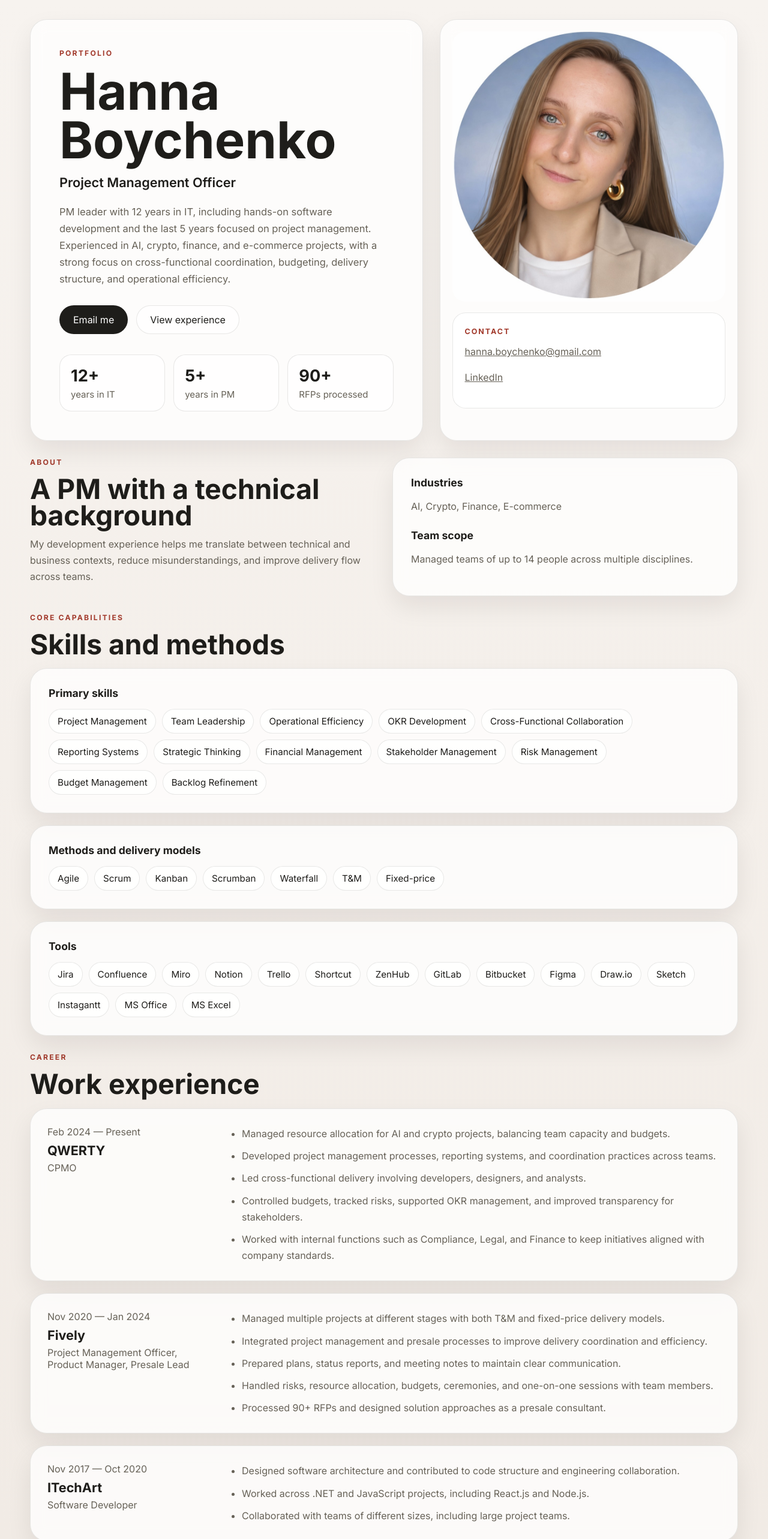
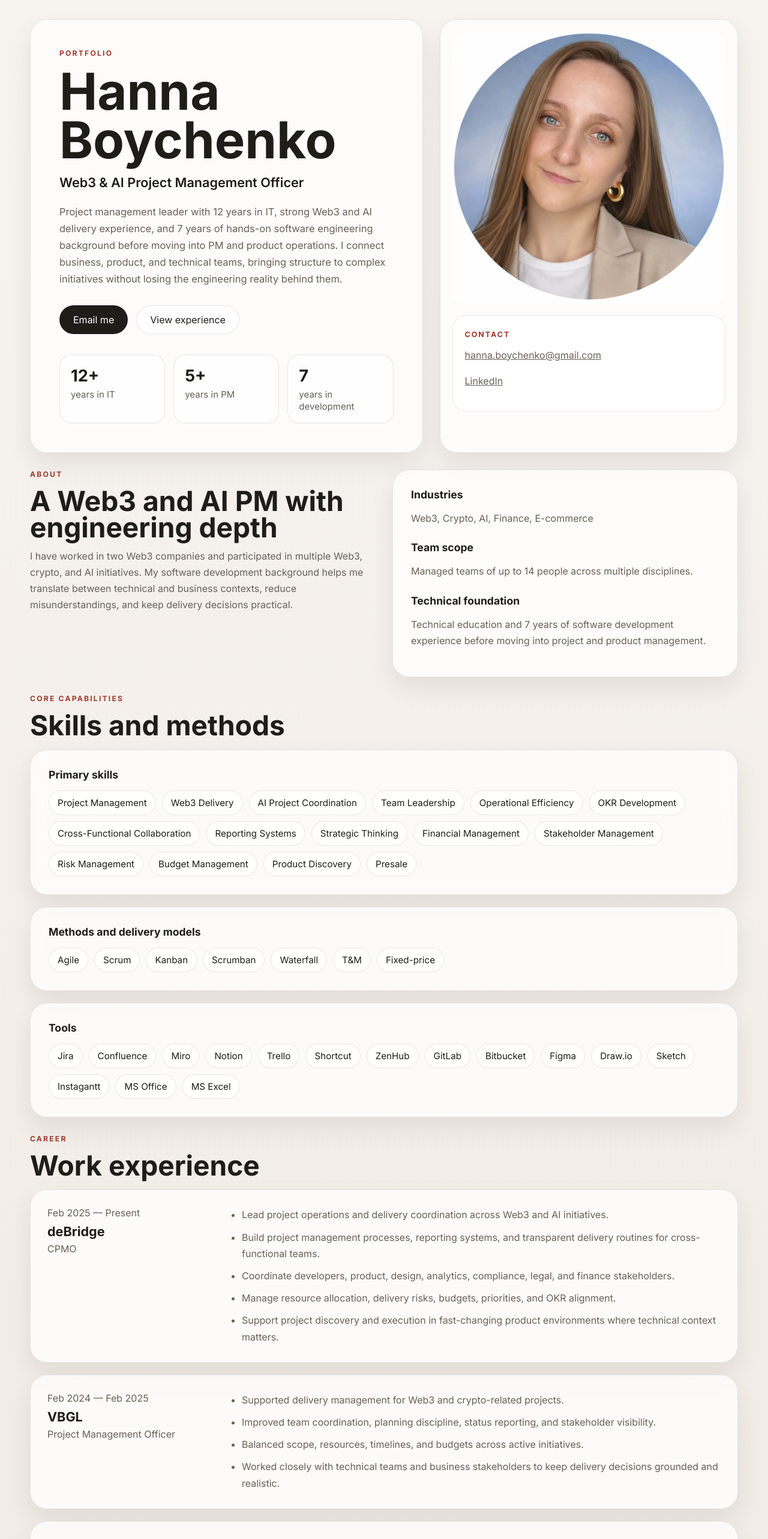
Before and after one commit to Boichenko/boichenko.github.io, a React (Vite) app: page / in a window 1280 px wide. Shown: the top 2566 px of the page at 60% size. Built offline with nearby package versions, Linux system fonts and the light colour scheme.

Commit message:
Update CV positioning for Web3 and AI

```diff
--- a/index.html
+++ b/index.html
@@ -3,10 +3,10 @@
   <head>
     <meta charset="UTF-8" />
     <meta name="viewport" content="width=device-width, initial-scale=1.0" />
-    <title>Hanna Boychenko | Project Management Officer</title>
+    <title>Hanna Boychenko | Web3 & AI Project Management Officer</title>
     <meta
       name="description"
-      content="Portfolio website for Hanna Boychenko, Project Management Officer with experience in AI, crypto, finance, and e-commerce."
+      content="Portfolio website for Hanna Boychenko, Web3 and AI Project Management Officer with a software engineering background."
     />
     <link rel="preconnect" href="https://fonts.googleapis.com">
     <link rel="preconnect" href="https://fonts.gstatic.com" crossorigin>
--- a/src/App.jsx
+++ b/src/App.jsx
@@ -2,15 +2,26 @@ import profileImage from './assets/profile.jpg'
 
 const experience = [
   {
-    company: 'QWERTY',
+    company: 'deBridge',
     role: 'CPMO',
-    period: 'Feb 2024 — Present',
+    period: 'Feb 2025 — Present',
     achievements: [
-      'Managed resource allocation for AI and crypto projects, balancing team capacity and budgets.',
-      'Developed project management processes, reporting systems, and coordination practices across teams.',
-      'Led cross-functional delivery involving developers, designers, and analysts.',
-      'Controlled budgets, tracked risks, supported OKR management, and improved transparency for stakeholders.',
-      'Worked with internal functions such as Compliance, Legal, and Finance to keep initiatives aligned with company standards.',
+      'Lead project operations and delivery coordination across Web3 and AI initiatives.',
+      'Build project management processes, reporting systems, and transparent delivery routines for cross-functional teams.',
+      'Coordinate developers, product, design, analytics, compliance, legal, and finance stakeholders.',
+      'Manage resource allocation, delivery risks, budgets, priorities, and OKR alignment.',
+      'Support project discovery and execution in fast-changing product environments where technical context matters.',
+    ],
+  },
+  {
+    company: 'VBGL',
+    role: 'Project Management Officer',
+    period: 'Feb 2024 — Feb 2025',
+    achievements: [
+      'Supported delivery management for Web3 and crypto-related projects.',
+      'Improved team coordination, planning discipline, status reporting, and stakeholder visibility.',
+      'Balanced scope, resources, timelines, and budgets across active initiatives.',
+      'Worked closely with technical teams and business stakeholders to keep delivery decisions grounded and realistic.',
     ],
   },
   {
@@ -18,11 +29,11 @@ const experience = [
     role: 'Project Management Officer, Product Manager, Presale Lead',
     period: 'Nov 2020 — Jan 2024',
     achievements: [
-      'Managed multiple projects at different stages with both T&M and fixed-price delivery models.',
-      'Integrated project management and presale processes to improve delivery coordination and efficiency.',
-      'Prepared plans, status reports, and meeting notes to maintain clear communication.',
+      'Managed multiple software projects at different stages with both T&M and fixed-price delivery models.',
+      'Connected project management, product discovery, and presale work to improve delivery quality and client alignment.',
+      'Prepared plans, roadmaps, status reports, meeting notes, and delivery documentation.',
       'Handled risks, resource allocation, budgets, ceremonies, and one-on-one sessions with team members.',
-      'Processed 90+ RFPs and designed solution approaches as a presale consultant.',
+      'Processed 90+ RFPs and shaped solution approaches for clients across several domains.',
     ],
   },
   {
@@ -30,9 +41,9 @@ const experience = [
     role: 'Software Developer',
     period: 'Nov 2017 — Oct 2020',
     achievements: [
-      'Designed software architecture and contributed to code structure and engineering collaboration.',
-      'Worked across .NET and JavaScript projects, including React.js and Node.js.',
-      'Collaborated with teams of different sizes, including large project teams.',
+      'Built production software in .NET and JavaScript environments, including React.js and Node.js.',
+      'Contributed to architecture discussions, code structure, and engineering collaboration.',
+      'Gained practical experience working inside teams of different sizes, including large delivery teams.',
     ],
   },
   {
@@ -58,6 +69,8 @@ const experience = [
 
 const primarySkills = [
   'Project Management',
+  'Web3 Delivery',
+  'AI Project Coordination',
   'Team Leadership',
   'Operational Efficiency',
   'OKR Development',
@@ -68,7 +81,8 @@ const primarySkills = [
   'Stakeholder Management',
   'Risk Management',
   'Budget Management',
-  'Backlog Refinement',
+  'Product Discovery',
+  'Presale',
 ]
 
 const tools = [
@@ -92,6 +106,9 @@ const tools = [
 const methodologies = ['Agile', 'Scrum', 'Kanban', 'Scrumban', 'Waterfall', 'T&M', 'Fixed-price']
 
 const projects = [
+  'Web3 Products',
+  'Crypto Platforms',
+  'AI Products',
   'PIM System',
   'Fintech Startup from Scratch',
   'Virtualized Service Platform',
@@ -114,7 +131,7 @@ const education = [
   'BA Courses by MyMonday (2020)',
   'PM Courses by MyMonday (2020, 2022)',
   'UX/UI Courses by TeachMeSkills (2020)',
-  'Software Engineering, Polotsk State University (2010–2015)',
+  'Bachelor’s Degree in Software Engineering, Polotsk State University (2010–2015)',
 ]
 
 const languages = [
@@ -151,11 +168,11 @@ export default function App() {
         <div className="hero-copy">
           <p className="eyebrow">Portfolio</p>
           <h1>Hanna Boychenko</h1>
-          <p className="hero-role">Project Management Officer</p>
+          <p className="hero-role">Web3 & AI Project Management Officer</p>
           <p className="hero-summary">
-            PM leader with 12 years in IT, including hands-on software development and the last 5 years focused on project management.
-            Experienced in AI, crypto, finance, and e-commerce projects, with a strong focus on cross-functional coordination,
-            budgeting, delivery structure, and operational efficiency.
+            Project management leader with 12 years in IT, strong Web3 and AI delivery experience, and 7 years of hands-on
+            software engineering background before moving into PM and product operations. I connect business, product, and
+            technical teams, bringing structure to complex initiatives without losing the engineering reality behind them.
           </p>
           <div className="hero-actions">
             <a href="mailto:hanna.boychenko@gmail.com" className="button primary">Email me</a>
@@ -171,8 +188,8 @@ export default function App() {
               <span>years in PM</span>
             </div>
             <div>
-              <strong>90+</strong>
-              <span>RFPs processed</span>
+              <strong>7</strong>
+              <span>years in development</span>
             </div>
           </div>
         </div>
@@ -193,15 +210,17 @@ export default function App() {
           <div>
             <SectionTitle
               eyebrow="About"
-              title="A PM with a technical background"
-              text="My development experience helps me translate between technical and business contexts, reduce misunderstandings, and improve delivery flow across teams."
+              title="A Web3 and AI PM with engineering depth"
+              text="I have worked in two Web3 companies and participated in multiple Web3, crypto, and AI initiatives. My software development background helps me translate between technical and business contexts, reduce misunderstandings, and keep delivery decisions practical."
             />
           </div>
           <div className="info-card">
             <h3>Industries</h3>
-            <p>AI, Crypto, Finance, E-commerce</p>
+            <p>Web3, Crypto, AI, Finance, E-commerce</p>
             <h3>Team scope</h3>
             <p>Managed teams of up to 14 people across multiple disciplines.</p>
+            <h3>Technical foundation</h3>
+            <p>Technical education and 7 years of software development experience before moving into project and product management.</p>
           </div>
         </section>
 
--- a/src/styles.css
+++ b/src/styles.css
@@ -176,9 +176,12 @@ code {
 }
 
 .profile-image {
+  display: block;
   width: 100%;
-  aspect-ratio: 0.9;
-  object-fit: cover;
+  height: auto;
+  aspect-ratio: 1;
+  object-fit: contain;
+  background: var(--surface-strong);
   border-radius: 22px;
 }
 
```
